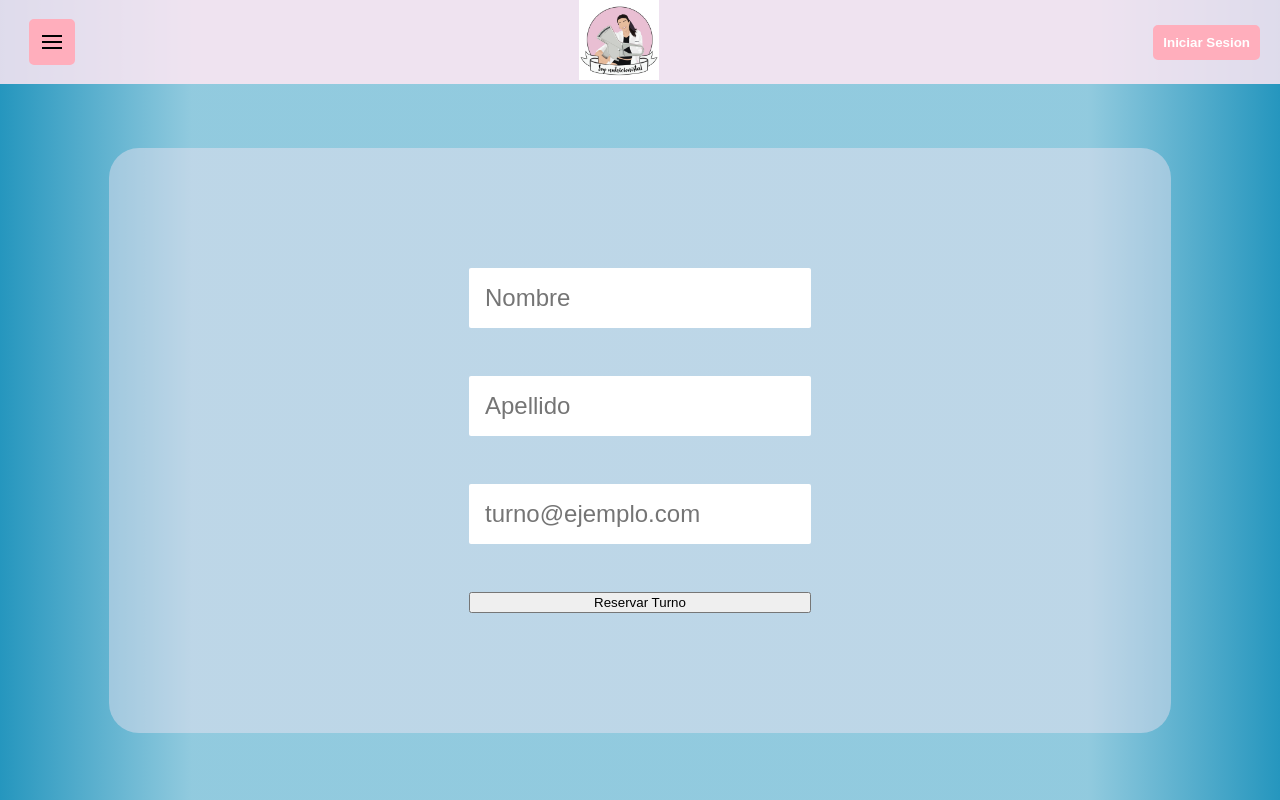
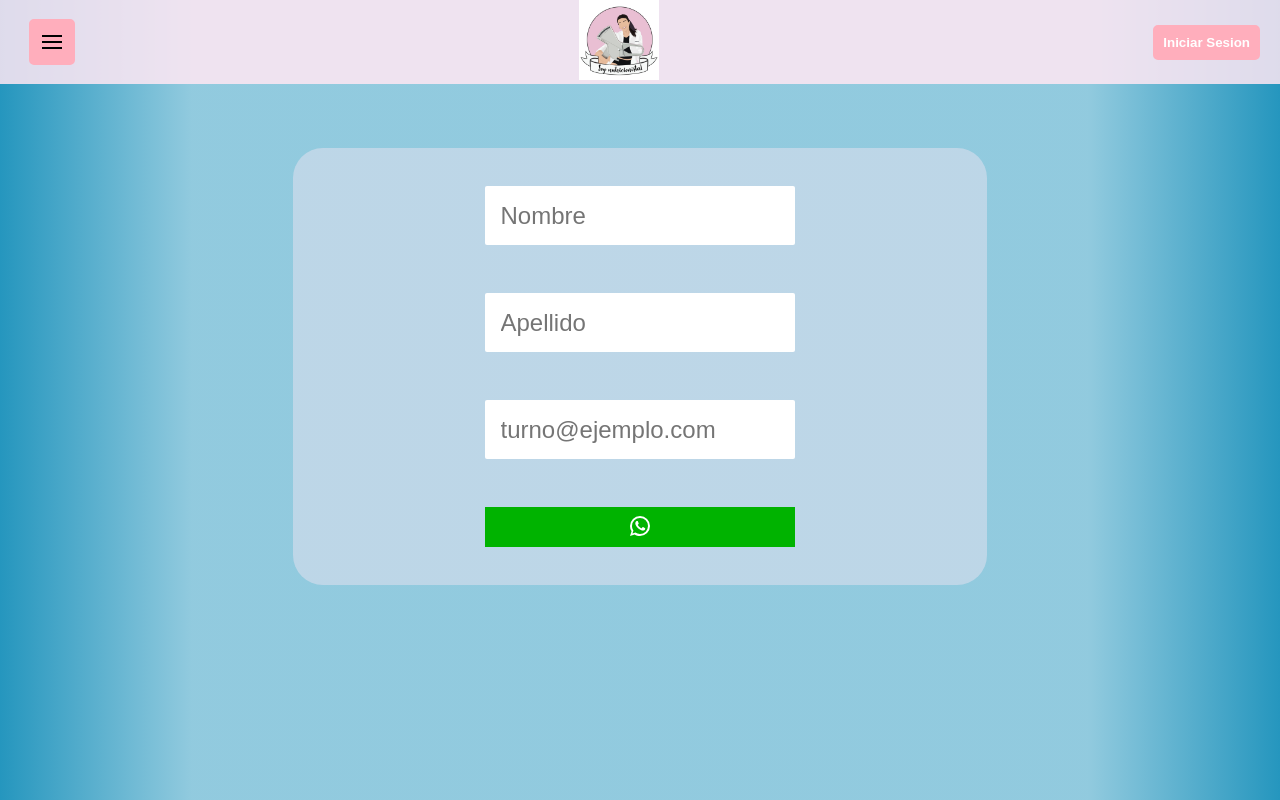
Before and after one commit to tomascaceres14/jselvLandingPage, a React (Create React App) app: page /reserva in a window 1280 px wide. Built offline with nearby package versions, Linux system fonts and the light colour scheme; the HTML template or start-up script is replaced by a standard one.

Commit message:
styles details

```diff
--- a/src/components/Home/About/About.jsx
+++ b/src/components/Home/About/About.jsx
@@ -30,7 +30,7 @@ const About = () => {
             que me capacito en alimentación vegetariana y vegana 💚 No milito,
             solo comparto sus beneficios, no me gusta imponer ✨ <br/>➡️ Me encanta
             cocinar y me dedique muchos años a la pastelería, también me formé
-            como maestra heladera (amo el helado, si) 🍰🎂 ⁉️ Por que toda esta
+            como maestra heladera (amo el helado, si) 🍰🎂 ⁉️<br/><br/> Por que toda esta
             intro? Pensé en hacerme un Instagram de nutrición en su momento y
             desistí de esa idea. Pues vengo a mostrarles lo que soy yo, lo que
             es mi vida (un CAOS organizado 😂), mis comidas, mis fines de
--- a/src/components/Reserva/Reserva.css
+++ b/src/components/Reserva/Reserva.css
@@ -5,24 +5,41 @@
 }
 
 .turno-form {
-  background-color: rgba(255, 232, 244, 0.4);
+  background: rgba(255, 232, 244, 0.4);
   border-radius: 30px;
   display: flex;
   flex-direction: column;
-  padding: 5em 15em;
+  padding: 3% 15%;
   gap: 2em;
   font-size: 1.5rem;
 }
 
-.input-form {
+.form-input
+ {
     display: flex;
     flex-direction: column;
     gap: 0.5em;
 }
 
-.input-form input {
-    padding: 1rem;
+.form-input input {
+    padding: 5%;
     border: none;
     font-size: 1.5rem;
     border-radius: 2px;
 }
+
+.wpp-bttn {
+  border: none;
+  padding: 2%;
+  cursor: pointer;
+  background: rgb(0, 179, 0);
+  transition: background 0.2s ease;
+}
+
+.wpp-bttn:hover {
+  background: green;
+}
+
+.wpp-logo {
+  color: white;
+}
--- a/src/components/Reserva/Reserva.jsx
+++ b/src/components/Reserva/Reserva.jsx
@@ -1,6 +1,6 @@
 import React from "react";
 import { useState } from "react";
-import { Link } from "react-router-dom";
+import WhatsAppIcon from "@mui/icons-material/WhatsApp";
 import "./Reserva.css";
 
 const Reserva = () => {
@@ -17,13 +17,13 @@ const Reserva = () => {
 
     window.open(URL, "_blank");
 
-    window.location.href = "/"
+    window.location.href = "/";
   };
 
   return (
     <div className="turno-container">
       <form className="turno-form" onSubmit={handleSubmit}>
-        <div className="input-form">
+        <div className="form-input">
           {/* <label htmlFor="nombre">Nombre:</label> */}
           <input
             type="text"
@@ -34,7 +34,7 @@ const Reserva = () => {
             required
           />
         </div>
-        <div className="input-form">
+        <div className="form-input">
           {/* <label htmlFor="apellido">Apellido:</label> */}
           <input
             type="text"
@@ -44,7 +44,7 @@ const Reserva = () => {
             required
           />
         </div>
-        <div className="input-form">
+        <div className="form-input">
           {/* <label htmlFor="email">Correo electronico:</label> */}
           <input
             type="email"
@@ -55,7 +55,9 @@ const Reserva = () => {
             required
           />
         </div>
-        <button type="submit">Reservar Turno</button>
+        <button type="submit" className="wpp-bttn">
+          <WhatsAppIcon className="wpp-logo" />
+        </button>
       </form>
     </div>
   );
```
